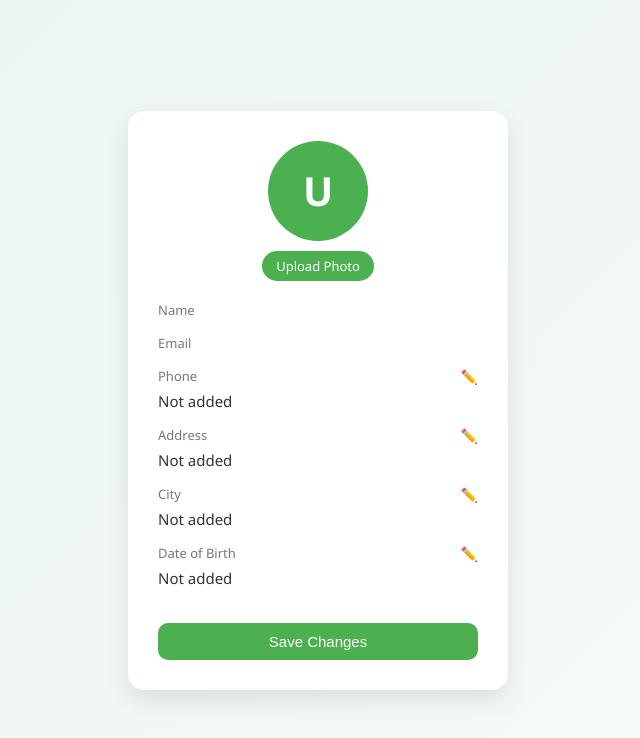
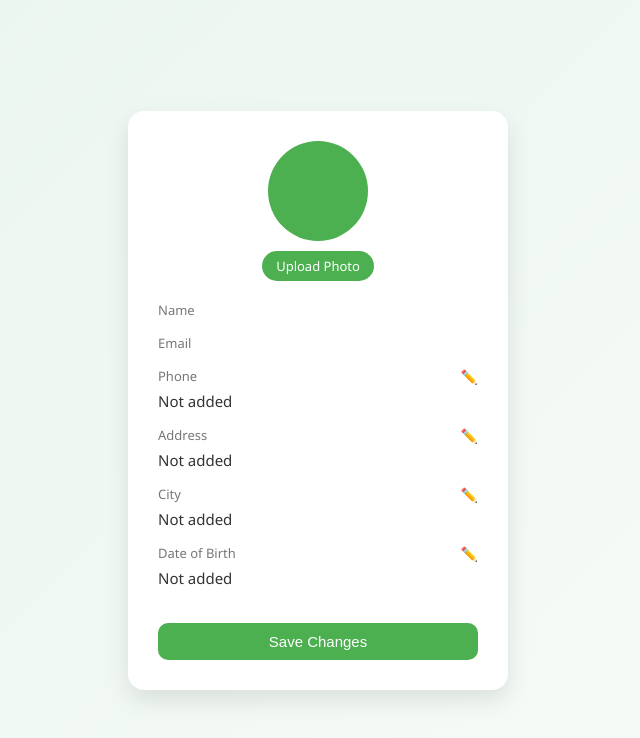
Before and after one commit to YallapragadaAparna/fruit-vegetable-market, a React (Create React App) app in the folder frontend/myapp/: page /profile in a window 1280 px wide. Shown: the top 738 px of the page, without its empty margins (322-962 px from the left). Built offline with nearby package versions, Linux system fonts and the light colour scheme; no server answers.

Commit message:
Update Profile.js

```diff
--- a/frontend/myapp/src/components/Profile/Profile.js
+++ b/frontend/myapp/src/components/Profile/Profile.js
@@ -1,286 +1,3 @@
-// import React, { useState, useEffect } from "react";
-// import api, { IMAGE_URL } from "../../services/api";
-// import "./Profile.css";
-
-// function Profile() {
-
-//   const [user, setUser] = useState({
-//     name: "",
-//     email: ""
-//   });
-
-//   const [phone, setPhone] = useState("");
-//   const [address, setAddress] = useState("");
-//   const [city, setCity] = useState("");
-//   const [dob, setDob] = useState("");
-
-//   const [photo, setPhoto] = useState("");
-//   const [photoFile, setPhotoFile] = useState(null);
-
-//   // ✅ EDIT STATES
-//   const [editPhone, setEditPhone] = useState(false);
-//   const [editAddress, setEditAddress] = useState(false);
-//   const [editCity, setEditCity] = useState(false);
-//   const [editDob, setEditDob] = useState(false);
-
-//   useEffect(() => {
-//     loadProfile();
-//   }, []);
-
-//   // ✅ LOAD PROFILE
-//   const loadProfile = async () => {
-//     try {
-//       const res = await api.get("/profile", {
-//         headers: {
-//           Authorization: `Bearer ${localStorage.getItem("token")}`
-//         }
-//       });
-
-//       const data = res.data;
-
-//       setUser({
-//         name: data.name,
-//         email: data.email
-//       });
-
-//       setPhone(data.phone || "");
-//       setAddress(data.address || "");
-//       setCity(data.city || "");
-//       setDob(
-//         data.dob ? new Date(data.dob).toISOString().split("T")[0] : ""
-//       );
-//       setPhoto(data.photo || "");
-
-//     } catch (err) {
-//       console.log(err);
-//     }
-//   };
-
-//   // ✅ PHOTO PREVIEW
-//   const handlePhotoUpload = (e) => {
-//     const file = e.target.files[0];
-
-//     if (file) {
-//       setPhotoFile(file);
-//       setPhoto(URL.createObjectURL(file));
-//     }
-//   };
-
-//   // ✅ SAVE PROFILE
-//   const handleSave = async () => {
-//     try {
-//       const formData = new FormData();
-
-//       formData.append("phone", phone);
-//       formData.append("address", address);
-//       formData.append("city", city);
-//       formData.append("dob", dob);
-
-//       if (photoFile) {
-//         formData.append("photo", photoFile);
-//       }
-
-//         const res = await api.post("/profile/update", formData, {
-//   headers: {
-//     Authorization: `Bearer ${localStorage.getItem("token")}`
-//   }
-// });
-
-// // ✅ UPDATE LOCALSTORAGE (VERY IMPORTANT)
-// const updatedUser = {
-//   ...user,
-//   profileImage: res.data.photo || photo   // backend should send photo
-// };
-
-// localStorage.setItem("user", JSON.stringify(updatedUser));
-
-// // ✅ TRIGGER DASHBOARD UPDATE
-// window.dispatchEvent(new Event("userUpdated"));
-
-// alert("Profile Updated ✅");
-
-//       // close edit mode
-//       setEditPhone(false);
-//       setEditAddress(false);
-//       setEditCity(false);
-//       setEditDob(false);
-
-//       loadProfile();
-
-//     } catch (err) {
-//       console.log(err);
-//       alert("Error updating profile");
-//     }
-//   };
-
-//   // ✅ DELETE PHOTO
-//   const handleDeletePhoto = async () => {
-//     try {
-//       await api.delete("/profile/photo", {
-//         headers: {
-//           Authorization: `Bearer ${localStorage.getItem("token")}`
-//         }
-//       });
-
-//       // reset UI
-//       setPhoto("");
-//       setPhotoFile(null);
-
-//       // clear file input
-//       const fileInput = document.getElementById("fileUpload");
-//       if (fileInput) fileInput.value = "";
-
-//     } catch (err) {
-//       console.log(err);
-//     }
-//   };
-
-//   return (
-//     <div className="profile-container">
-//       <div className="profile-card">
-
-//         {/* IMAGE */}
-//         <div className="avatar-wrapper">
-//           {photo ? (
-//             <img
-//               src={photo.startsWith("blob") ? photo : IMAGE_URL + photo}
-//               className="profile-img"
-//               alt="profile"
-//             />
-//           ) : (
-//             <div className="profile-avatar">
-//               {user.name ? user.name.charAt(0).toUpperCase() : "U"}
-//             </div>
-//           )}
-
-//           <div className="photo-actions">
-
-//             {/* HIDDEN INPUT */}
-//             <input
-//               type="file"
-//               id="fileUpload"
-//               accept="image/*"
-//               onChange={handlePhotoUpload}
-//               style={{ display: "none" }}
-//             />
-
-//             {/* UPLOAD BUTTON */}
-//             <label htmlFor="fileUpload" className="upload-btn">
-//               Upload Photo
-//             </label>
-
-//             {/* REMOVE BUTTON */}
-//             {photo && (
-//               <button className="delete-photo" onClick={handleDeletePhoto}>
-//                 Remove
-//               </button>
-//             )}
-
-//           </div>
-//         </div>
-
-//         {/* NAME */}
-//         <div className="profile-field">
-//           <label>Name</label>
-//           <p>{user.name}</p>
-//         </div>
-
-//         {/* EMAIL */}
-//         <div className="profile-field">
-//           <label>Email</label>
-//           <p>{user.email}</p>
-//         </div>
-
-//         {/* PHONE */}
-//         <div className="profile-field">
-//           <label>
-//             Phone
-//             <span className="edit-icon" onClick={() => setEditPhone(!editPhone)}>
-//               ✏️
-//             </span>
-//           </label>
-
-//           {editPhone ? (
-//             <input
-//               type="text"
-//               value={phone}
-//               onChange={(e) => setPhone(e.target.value)}
-//             />
-//           ) : (
-//             <p>{phone || "Not added"}</p>
-//           )}
-//         </div>
-
-//         {/* ADDRESS */}
-//         <div className="profile-field">
-//           <label>
-//             Address
-//             <span className="edit-icon" onClick={() => setEditAddress(!editAddress)}>
-//               ✏️
-//             </span>
-//           </label>
-
-//           {editAddress ? (
-//             <input
-//               type="text"
-//               value={address}
-//               onChange={(e) => setAddress(e.target.value)}
-//             />
-//           ) : (
-//             <p>{address || "Not added"}</p>
-//           )}
-//         </div>
-
-//         {/* CITY */}
-//         <div className="profile-field">
-//           <label>
-//             City
-//             <span className="edit-icon" onClick={() => setEditCity(!editCity)}>
-//               ✏️
-//             </span>
-//           </label>
-
-//           {editCity ? (
-//             <input
-//               type="text"
-//               value={city}
-//               onChange={(e) => setCity(e.target.value)}
-//             />
-//           ) : (
-//             <p>{city || "Not added"}</p>
-//           )}
-//         </div>
-
-//         {/* DOB */}
-//         <div className="profile-field">
-//           <label>
-//             Date of Birth
-//             <span className="edit-icon" onClick={() => setEditDob(!editDob)}>
-//               ✏️
-//             </span>
-//           </label>
-
-//           {editDob ? (
-//             <input
-//               type="date"
-//               value={dob}
-//               onChange={(e) => setDob(e.target.value)}
-//             />
-//           ) : (
-//             <p>{dob || "Not added"}</p>
-//           )}
-//         </div>
-
-//         <button className="save-btn" onClick={handleSave}>
-//           Save Changes
-//         </button>
-
-//       </div>
-//     </div>
-//   );
-// }
-
-// export default Profile;
 import React, { useState, useEffect } from "react";
 import api from "../../services/api";
 import "./Profile.css";
@@ -429,7 +146,7 @@ function Profile() {
             />
           ) : (
             <div className="profile-avatar">
-              {user.name ? user.name.charAt(0).toUpperCase() : "U"}
+              {user.name ? user.name.charAt(0).toUpperCase() : " "}
             </div>
           )}
 
```
